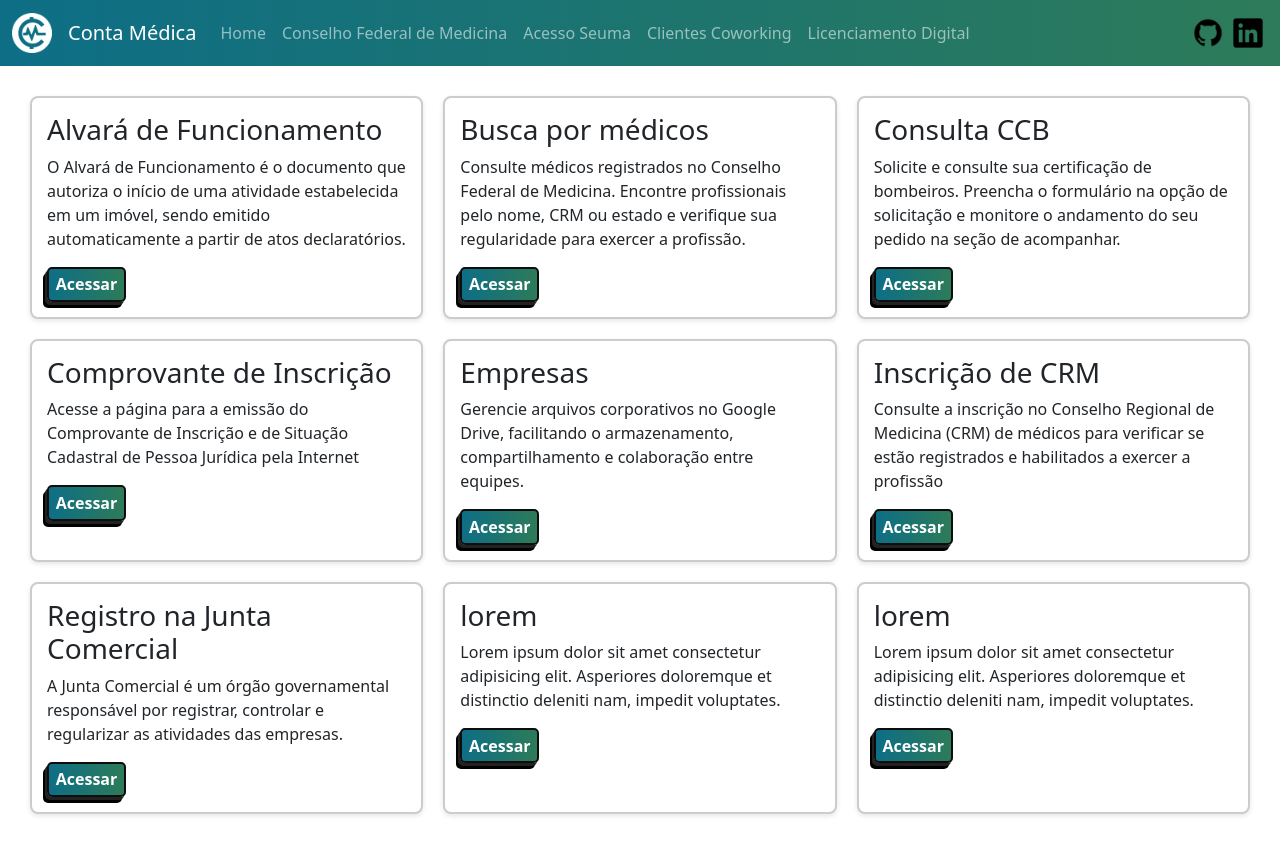
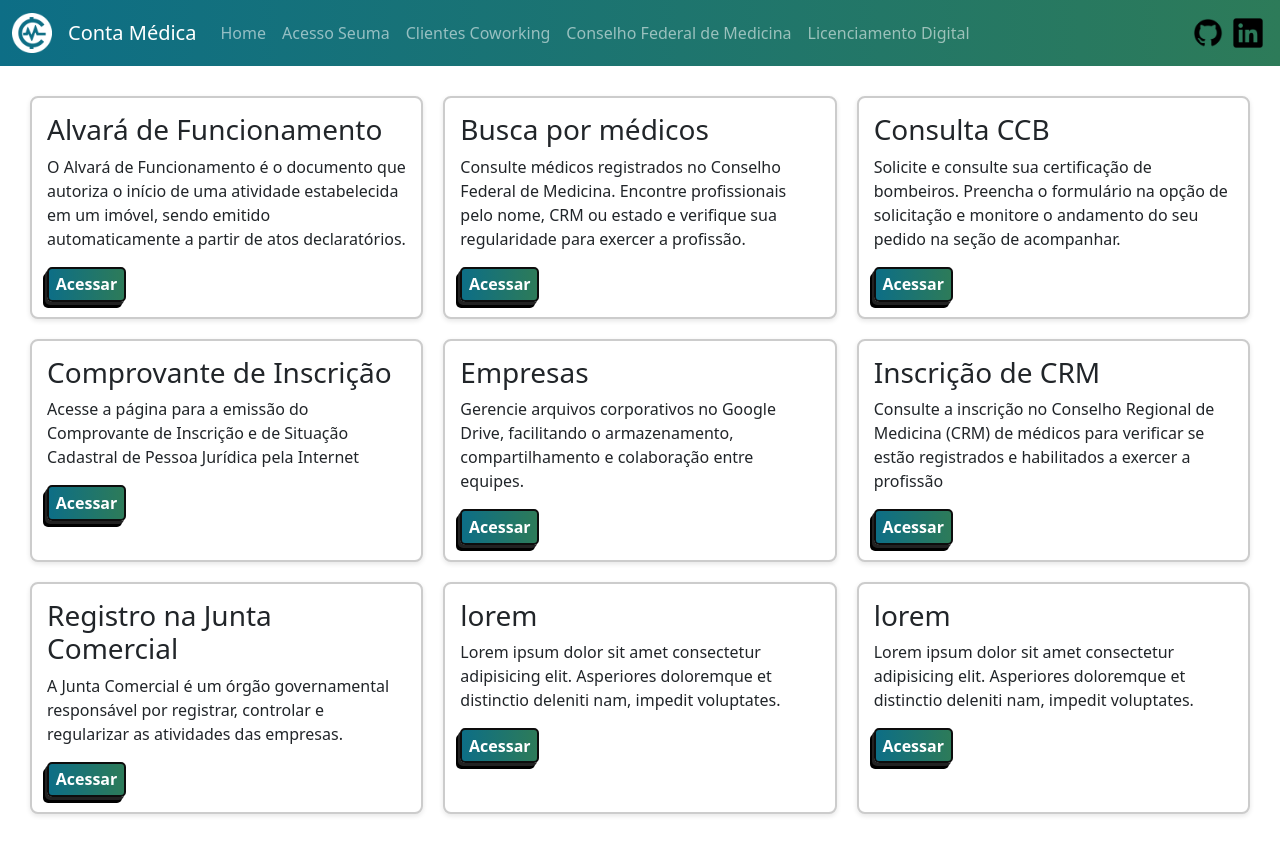
Before and after one commit to JLpensador/Legalizacao-Processo, an Angular app: page /home in a window 1280 px wide. Built offline with nearby package versions, Linux system fonts and the light colour scheme.

Commit message:
Feat: Adiciona Links de Acesso Seuma e Clientes Coworking ao Componente Header

```diff
--- a/src/app/components/header/header.component.html
+++ b/src/app/components/header/header.component.html
@@ -24,11 +24,6 @@
           <a class="nav-link" aria-current="page" href="/home">Home</a>
         </li>
         <li class="nav-item">
-          <a class="nav-link" href="https://portal.cfm.org.br" target="_blank"
-            >Conselho Federal de Medicina</a
-          >
-        </li>
-        <li class="nav-item">
           <a
             class="nav-link"
             href="https://docs.google.com/spreadsheets/d/1Kp0Rgx7A9u751Z6xXt23SMVD4V35deswpk297gXbnEY/edit?gid=0#gid=0"
@@ -40,6 +35,11 @@
             class="nav-link"
             href="https://docs.google.com/spreadsheets/d/1tDEoTHdxlCWOPPsJiWt16aErbB-D5fCnF9bRgeDlUPw/edit?gid=1262432430#gid=1262432430"
             >Clientes Coworking</a
+          >
+        </li>
+        <li class="nav-item">
+          <a class="nav-link" href="https://portal.cfm.org.br" target="_blank"
+            >Conselho Federal de Medicina</a
           >
         </li>
         <li class="nav-item">
```
